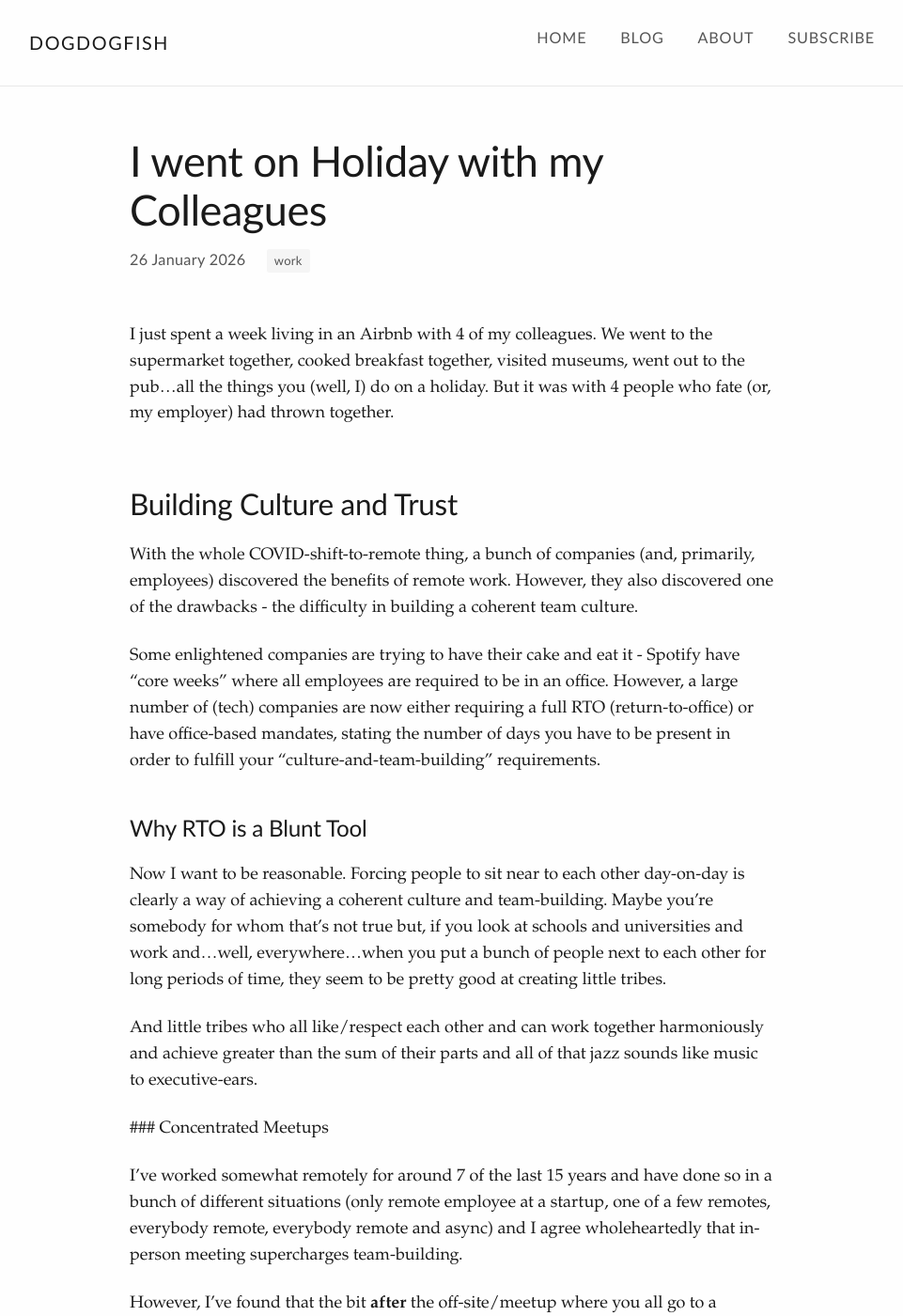
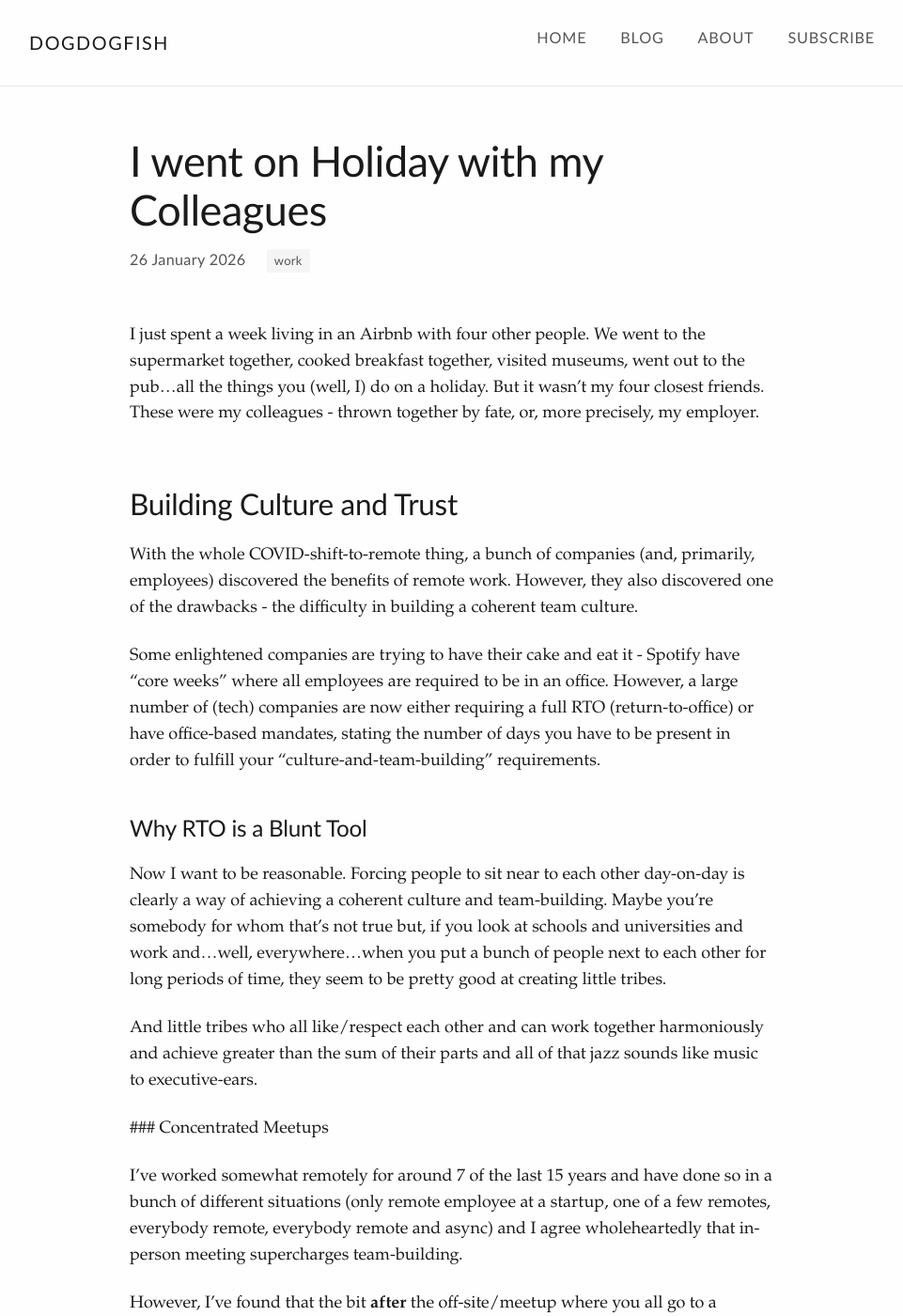
Before and after one commit to Kali89/kali89.github.io, a Jekyll site: the page built from _posts/2026-01-26-holiday-with-colleagues.md, in a window 1280 px wide and 1400 px high. Shown: the whole window at 94% size, without its empty margins (159-1120 px from the left). Built offline with Jekyll 4.4.1, drawn with Linux system fonts in a browser that asks for light colours; some of the changed text lies outside the part shown.

Commit message:
Updating intro jingle

```diff
--- a/_posts/2026-01-26-holiday-with-colleagues.md
+++ b/_posts/2026-01-26-holiday-with-colleagues.md
@@ -5,10 +5,11 @@ date: 2026-01-26
 tags: [work]
 ---
 
-I just spent a week living in an Airbnb with 4 of my colleagues. We went to the
+I just spent a week living in an Airbnb with four other people. We went to the
 supermarket together, cooked breakfast together, visited museums, went out
-to the pub...all the things you (well, I) do on a holiday. But it was with 4
-people who fate (or, my employer) had thrown together. <!--more-->
+to the pub...all the things you (well, I) do on a holiday. But it wasn't my
+four closest friends. These were my colleagues - thrown together by fate, or,
+more precisely, my employer.<!--more-->
 
 ## Building Culture and Trust
 
@@ -76,7 +77,7 @@ in each others pockets. I think each one of those weeks **comfortably** builds
 culture more effectively than the 'sit-next-to-people' osmosis style approach
 that appears to currently be favoured.
 
-## What a Week looks like
+## What a Week Looks Like
 
 You plan the week together - generally one person takes lead but they **must**
 be respectful of everybody else's circumstances. If somebody can't travel to a
@@ -131,4 +132,4 @@ But it's hard to build a culture when your employees never see each other and
 never get the chance to talk without an agenda.
 
 I went on holiday with my colleagues, and it was the best team-building I've
-done since I last went away on holiday with them.
+done since my last holiday with them.
```
Also changed, not shown: other parts of _posts/2026-01-26-holiday-with-colleagues.md (+1 -1 lines).
